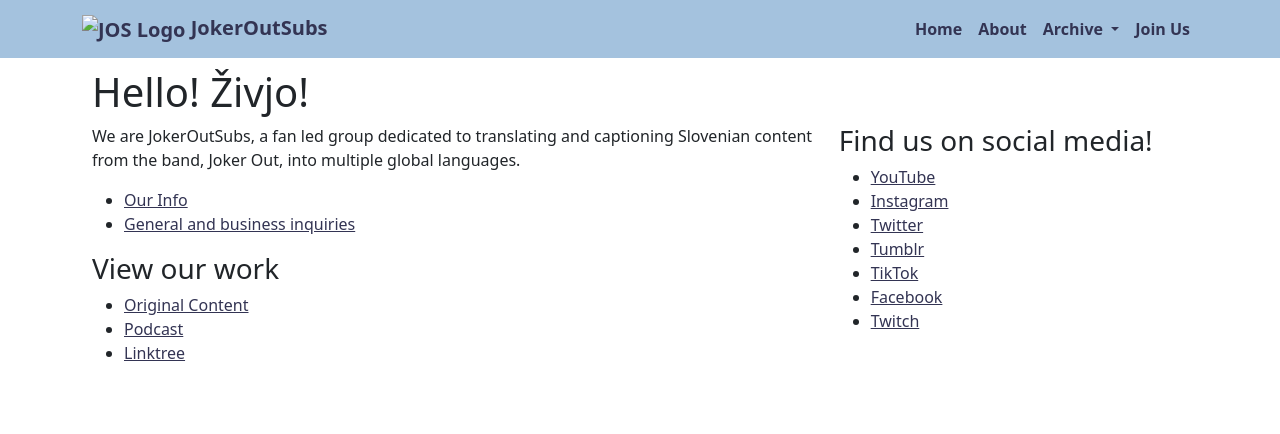
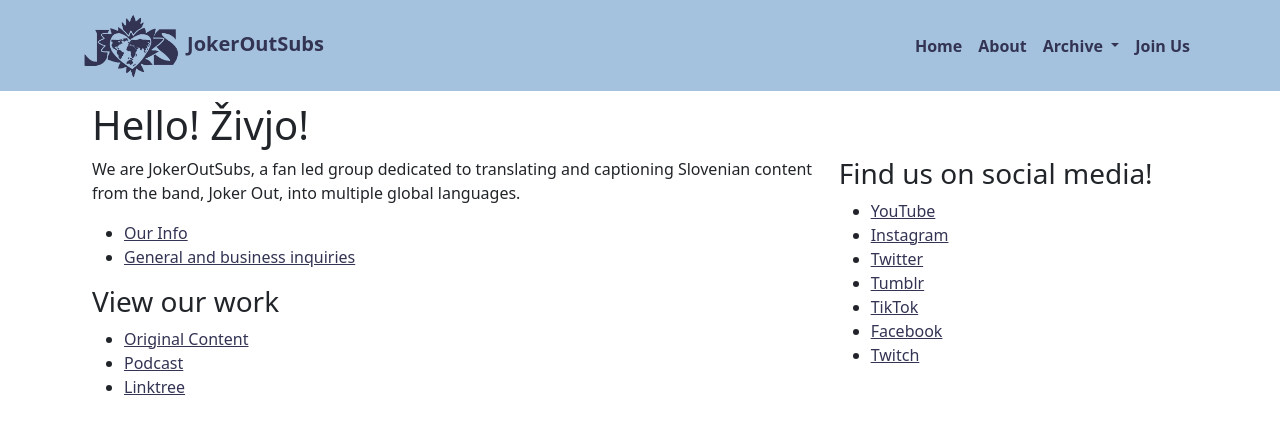
Before and after one commit to Joker-Out-Subs/jos-website, a website: page index.html in a window 1280 px wide. Drawn offline with nearby package versions, Linux system fonts and the light colour scheme; the site is published under a folder, as on GitHub Pages, so addresses that start at the root find nothing.

Commit message:
change logo url

```diff
--- a/components/navbar.html
+++ b/components/navbar.html
@@ -1,7 +1,7 @@
 <nav class="navbar navbar-custom navbar-expand-lg">
     <div class="container">
         <a class="navbar-brand" href="/">
-            <img src="/assets/images/logo_crop.jpeg" alt="JOS Logo" height="65px">
+            <img src="./assets/images/logo_crop.jpeg" alt="JOS Logo" height="65px">
             JokerOutSubs
         </a>
         <button class="navbar-toggler" type="button" data-bs-toggle="collapse" data-bs-target="#navbarSupportedContent" aria-controls="navbarSupportedContent" aria-expanded="false" aria-label="Toggle navigation">
```
